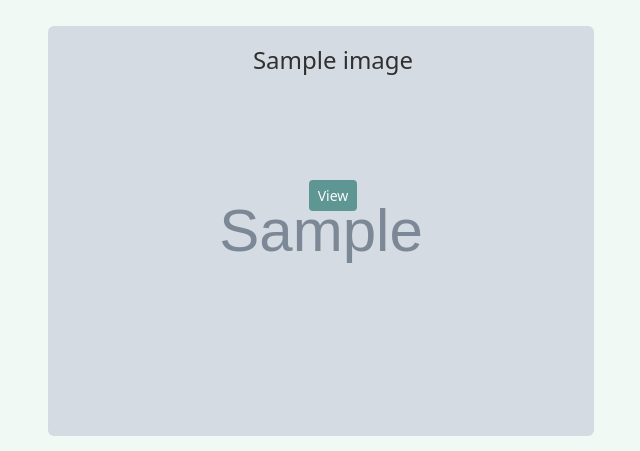
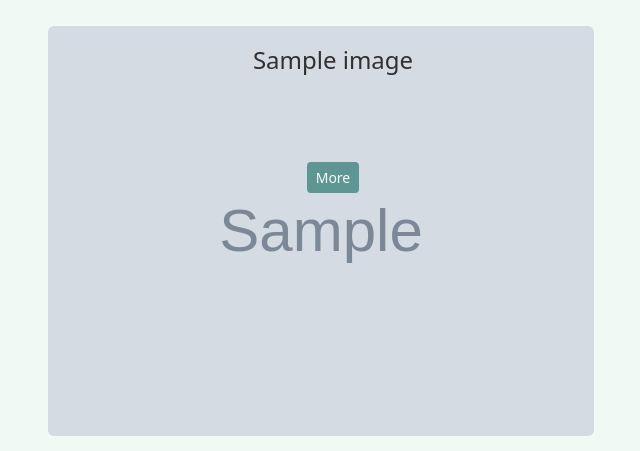
Before and after one commit to Edu58/Django-Gallery, a Django app: page / in a window 1280 px wide. Shown: the part 70-521 px from the top of the page, without its empty margins (34-674 px from the left). Run offline with Django 4.2, Linux system fonts and the light colour scheme; tables that the repository leaves empty hold one stand-in row (values such as "Sample post"); grey boxes marked "Sample" are stand-in pictures; some libraries are stand-ins or nearby versions.

Commit message:
style: changes card view to more

```diff
--- a/static/index.css
+++ b/static/index.css
@@ -17,7 +17,7 @@ img.blur {
 
 .row .details button {
     background-color: #5e9693;
-    margin-top: 15%;
+    margin-top: 12%;
 }
 
 .modal .modal-content {
--- a/templates/index.html
+++ b/templates/index.html
@@ -22,7 +22,7 @@
         <div class="details position-absolute" id="details">
             <p class="fs-4">{{ image.name }}</p>
             <button type="button" class="btn btn-sm text-light" data-bs-toggle="modal" data-bs-target="#{{ image.name | truncatechars:3 }}">
-                View
+                More
             </button>
         </div>
     </div>
```
Lines whose indentation alone changed are shown as unchanged.
